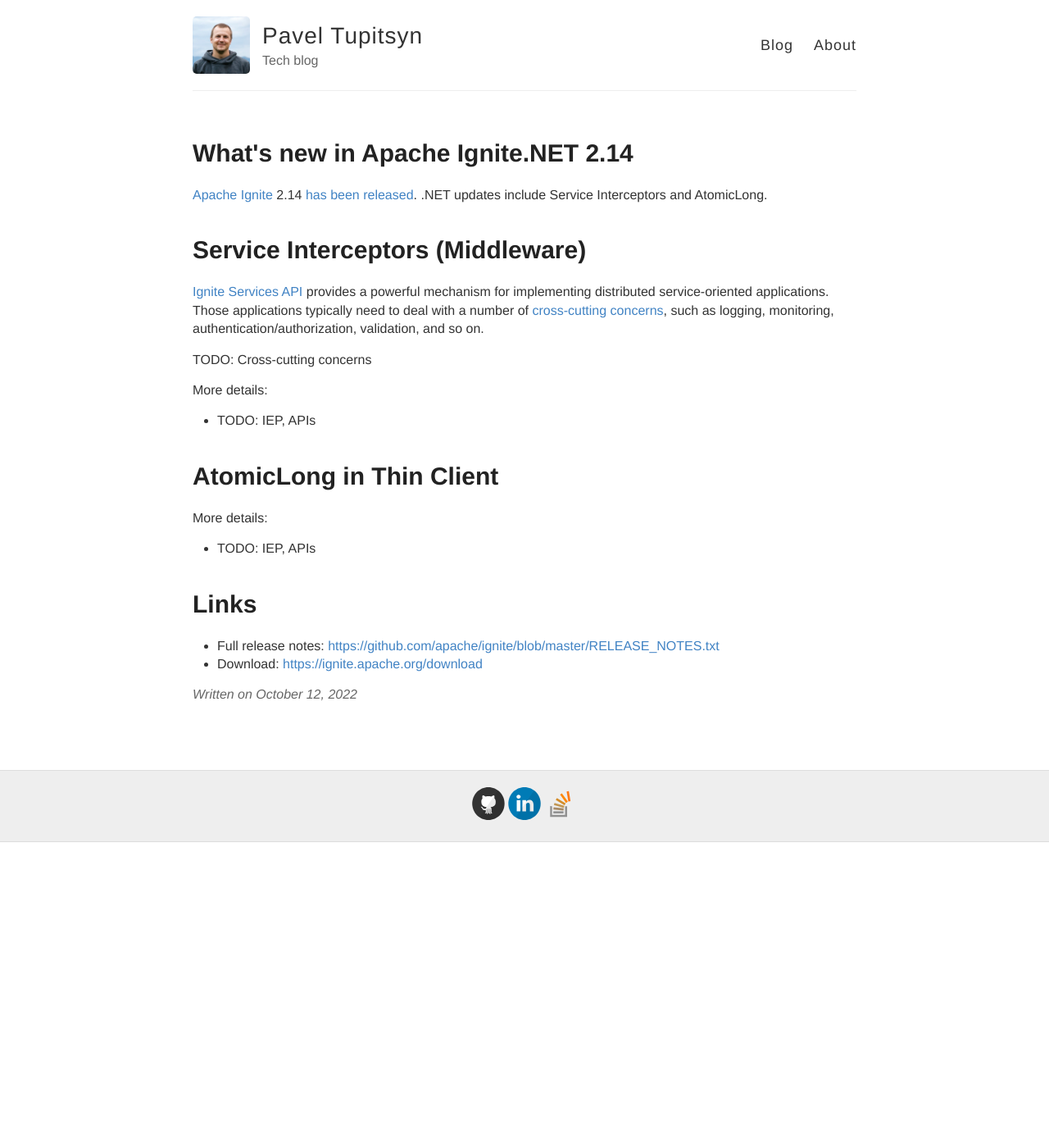
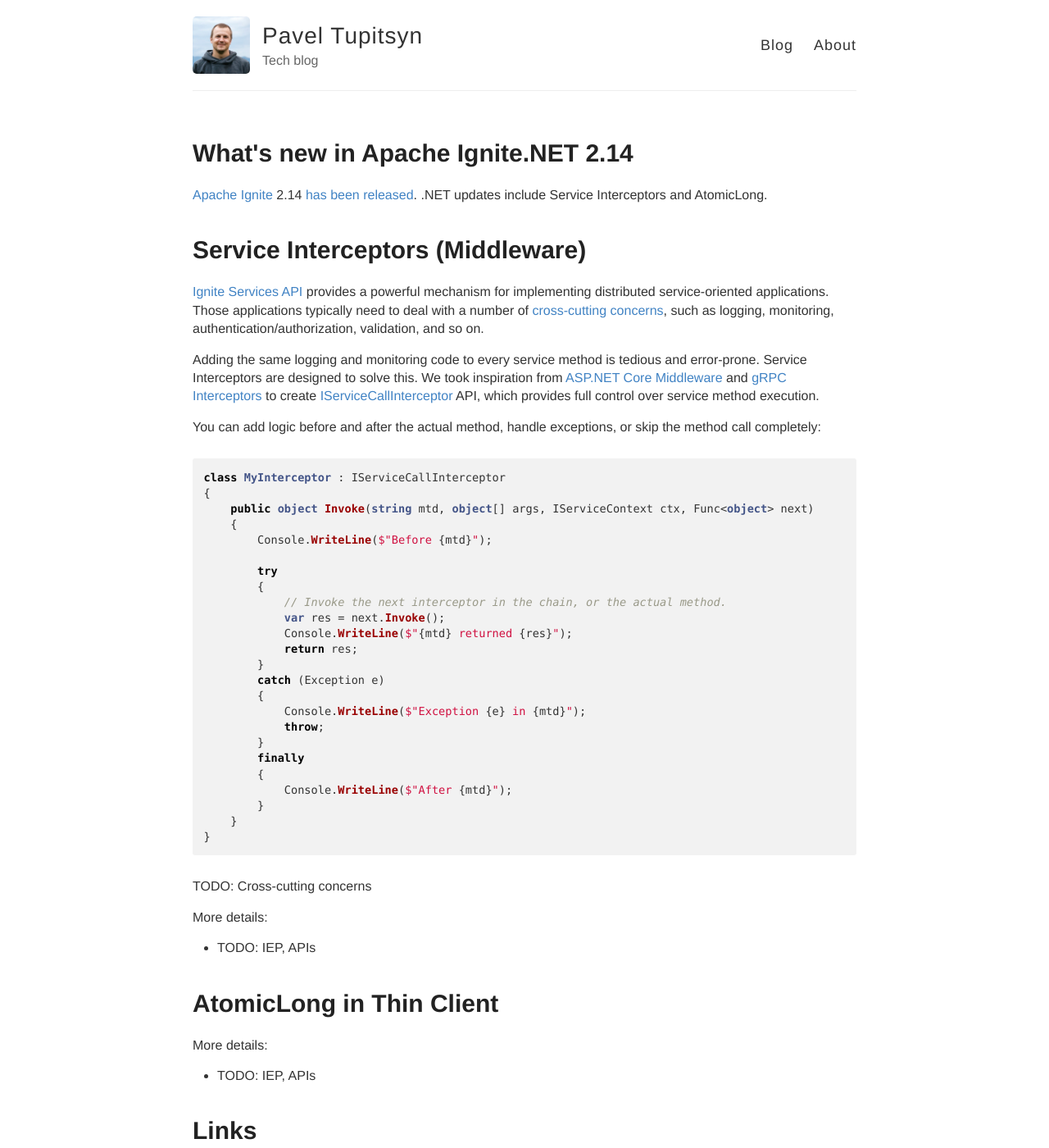
Before and after one commit to ptupitsyn/ptupitsyn.github.io, a Jekyll site: the page built from _posts/2022-10-12-Whats-New-In-Ignite-Net-2.14.md, in a window 1280 px wide and 1400 px high. Shown: the whole window at 82% size. Built offline with Jekyll 4.4.1, drawn with Linux system fonts in a browser that asks for light colours; comment, search, counter and statistics services are not loaded.

Commit message:
wip interceptors

````diff
--- a/_posts/2022-10-12-Whats-New-In-Ignite-Net-2.14.md
+++ b/_posts/2022-10-12-Whats-New-In-Ignite-Net-2.14.md
@@ -10,6 +10,40 @@
 
 [Ignite Services API](https://ignite.apache.org/features/service-apis.html) provides a powerful mechanism for implementing distributed service-oriented applications.
 Those applications typically need to deal with a number of [cross-cutting concerns](https://en.wikipedia.org/wiki/Cross-cutting_concern), such as logging, monitoring, authentication/authorization, validation, and so on.
+
+Adding the same logging and monitoring code to every service method is tedious and error-prone. Service Interceptors are designed to solve this.
+We took inspiration from [ASP.NET Core Middleware](https://learn.microsoft.com/en-us/aspnet/core/fundamentals/middleware/?view=aspnetcore-6.0) and [gRPC Interceptors](https://grpc.io/blog/grpc-web-interceptor/)
+to create [IServiceCallInterceptor](https://ignite.apache.org/releases/latest/dotnetdoc/api/Apache.Ignite.Core.Services.IServiceCallInterceptor.html) API,
+which provides full control over service method execution.
+
+You can add logic before and after the actual method, handle exceptions, or skip the method call completely:
+
+```csharp
+class MyInterceptor : IServiceCallInterceptor
+{
+    public object Invoke(string mtd, object[] args, IServiceContext ctx, Func<object> next)
+    {
+        Console.WriteLine($"Before {mtd}");
+
+        try
+        {
+            // Invoke the next interceptor in the chain, or the actual method.
+            var res = next.Invoke();
+            Console.WriteLine($"{mtd} returned {res}");
+            return res;
+        }
+        catch (Exception e)
+        {
+            Console.WriteLine($"Exception {e} in {mtd}");
+            throw;
+        }
+        finally
+        {
+            Console.WriteLine($"After {mtd}");
+        }
+    }
+}
+```
 
 
 
````
